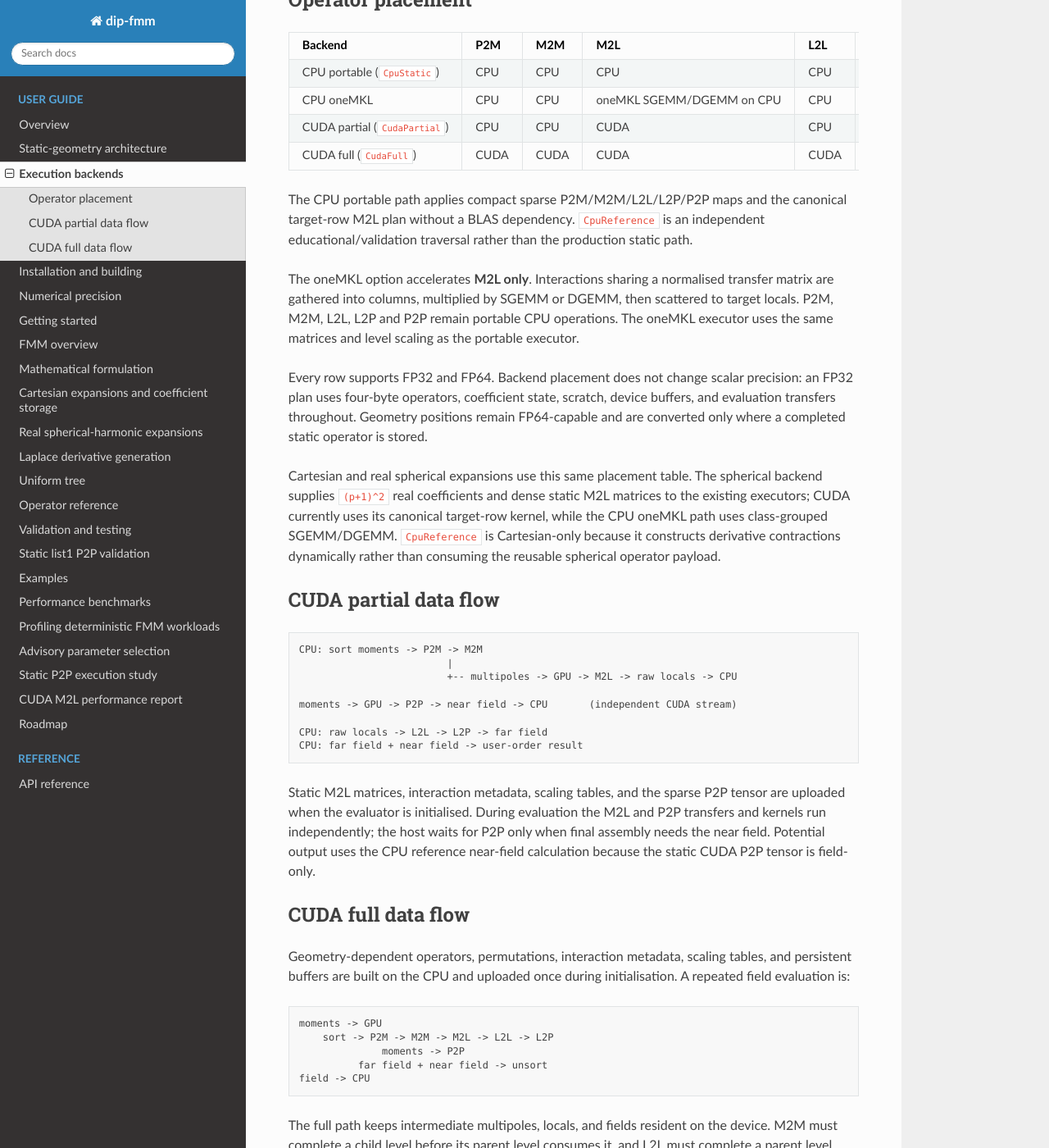
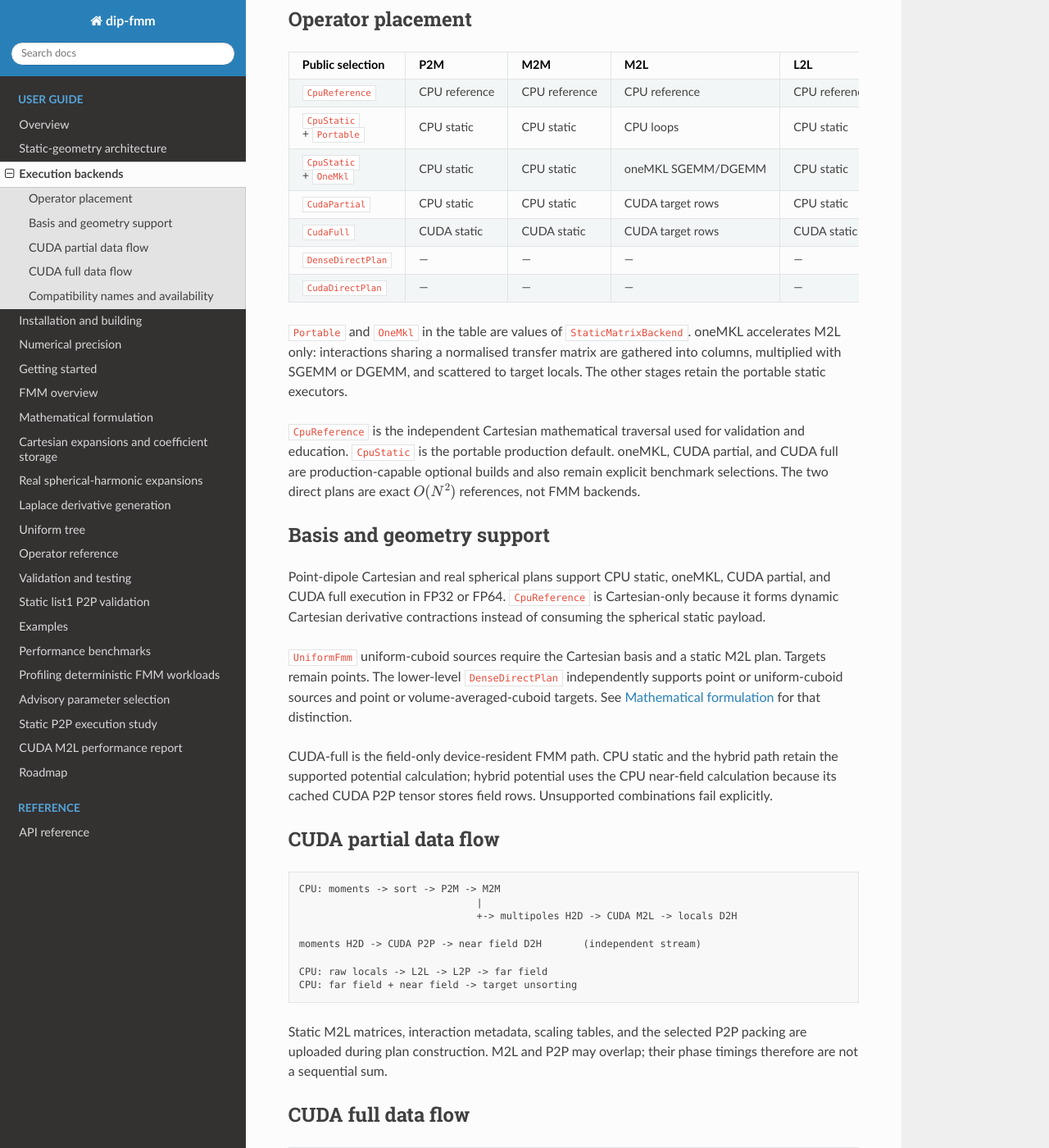
Before and after one commit to Ximtecs/dip-fmm, a Sphinx documentation site: the page built from docs/backends.md, in a window 1280 px wide and 1400 px high, scrolled down 274 px. Shown: the whole window at 82% size. Built offline with Sphinx 7.4.7 and the Read the Docs theme 3.1.0, drawn with Linux system fonts in a browser that asks for light colours; the version number is read from the project's files by our own code; some of the changed text lies outside the part shown.

Commit message:
docs: clarify backend placement and validation

````diff
--- a/docs/backends.md
+++ b/docs/backends.md
@@ -1,84 +1,91 @@
 # Execution backends
 
-All production backends consume the same CPU-built static operators and use
-the same uniform-tree interaction lists. Backend selection changes where an
-operator is applied, not its mathematical definition or traversal order.
-`Auto` resolves conservatively to `CpuStatic`.
+All FMM production backends consume one canonical CPU-built static plan.
+Backend selection changes where and how an operator is applied; it does not
+change the tree, interaction partition, operator mathematics, or requested
+precision. `ExecutionBackend::Auto` resolves to `CpuStatic` and never replaces
+an FMM request with an all-to-all direct calculation.
 
 ## Operator placement
 
-| Backend | P2M | M2M | M2L | L2L | L2P | P2P |
-|---|---|---|---|---|---|---|
-| CPU portable (`CpuStatic`) | CPU | CPU | CPU | CPU | CPU | CPU |
-| CPU oneMKL | CPU | CPU | oneMKL SGEMM/DGEMM on CPU | CPU | CPU | CPU |
-| CUDA partial (`CudaPartial`) | CPU | CPU | CUDA | CPU | CPU | CUDA |
-| CUDA full (`CudaFull`) | CUDA | CUDA | CUDA | CUDA | CUDA | CUDA |
+| Public selection | P2M | M2M | M2L | L2L | L2P | P2P | Device residency |
+|---|---|---|---|---|---|---|---|
+| `CpuReference` | CPU reference | CPU reference | CPU reference | CPU reference | CPU reference | CPU direct `list1` | Host |
+| `CpuStatic` + `Portable` | CPU static | CPU static | CPU loops | CPU static | CPU static | CPU SoA tensor | Host |
+| `CpuStatic` + `OneMkl` | CPU static | CPU static | oneMKL SGEMM/DGEMM | CPU static | CPU static | CPU SoA tensor | Host |
+| `CudaPartial` | CPU static | CPU static | CUDA target rows | CPU static | CPU static | CUDA static tensor | Static GPU data; expansion state crosses at the M2L boundary |
+| `CudaFull` | CUDA static | CUDA static | CUDA target rows | CUDA static | CUDA static | CUDA static tensor | Operators and coefficient state remain on device |
+| `DenseDirectPlan` | — | — | — | — | — | CPU dense exact | Host geometry tensors |
+| `CudaDirectPlan` | — | — | — | — | — | CUDA dense exact | Persistent device geometry and scratch |
 
-The CPU portable path applies compact sparse P2M/M2M/L2L/L2P/P2P maps and the
-canonical target-row M2L plan without a BLAS dependency. `CpuReference` is an
-independent educational/validation traversal rather than the production
-static path.
+`Portable` and `OneMkl` in the table are values of `StaticMatrixBackend`.
+oneMKL accelerates M2L only: interactions sharing a normalised transfer matrix
+are gathered into columns, multiplied with SGEMM or DGEMM, and scattered to
+target locals. The other stages retain the portable static executors.
 
-The oneMKL option accelerates **M2L only**. Interactions sharing a normalised
-transfer matrix are gathered into columns, multiplied by SGEMM or DGEMM, then scattered
-to target locals. P2M, M2M, L2L, L2P and P2P remain portable CPU operations.
-The oneMKL executor uses the same matrices and level scaling as the portable
-executor.
+`CpuReference` is the independent Cartesian mathematical traversal used for
+validation and education. `CpuStatic` is the portable production default.
+oneMKL, CUDA partial, and CUDA full are production-capable optional builds and
+also remain explicit benchmark selections. The two direct plans are exact
+$O(N^2)$ references, not FMM backends.
 
-Every row supports FP32 and FP64. Backend placement does not change scalar
-precision: an FP32 plan uses four-byte operators, coefficient state, scratch,
-device buffers, and evaluation transfers throughout. Geometry positions remain
-FP64-capable and are converted only where a completed static operator is stored.
+## Basis and geometry support
 
-Cartesian and real spherical expansions use this same placement table. The
-spherical backend supplies `(p+1)^2` real coefficients and dense static M2L
-matrices to the existing executors; CUDA currently uses its canonical
-target-row kernel, while the CPU oneMKL path uses class-grouped SGEMM/DGEMM.
-`CpuReference` is Cartesian-only because it constructs derivative contractions
-dynamically rather than consuming the reusable spherical operator payload.
+Point-dipole Cartesian and real spherical plans support CPU static, oneMKL,
+CUDA partial, and CUDA full execution in FP32 or FP64. `CpuReference` is
+Cartesian-only because it forms dynamic Cartesian derivative contractions
+instead of consuming the spherical static payload.
+
+`UniformFmm` uniform-cuboid sources require the Cartesian basis and a static
+M2L plan. Targets remain points. The lower-level `DenseDirectPlan` independently
+supports point or uniform-cuboid sources and point or volume-averaged-cuboid
+targets. See [Mathematical formulation](math.md) for that distinction.
+
+CUDA-full is the field-only device-resident FMM path. CPU static and the hybrid
+path retain the supported potential calculation; hybrid potential uses the CPU
+near-field calculation because its cached CUDA P2P tensor stores field rows.
+Unsupported combinations fail explicitly.
 
 ## CUDA partial data flow
 
 ```text
-CPU: sort moments -> P2M -> M2M
-                         |
-                         +-- multipoles -> GPU -> M2L -> raw locals -> CPU
+CPU: moments -> sort -> P2M -> M2M
+                              |
+                              +-> multipoles H2D -> CUDA M2L -> locals D2H
 
-moments -> GPU -> P2P -> near field -> CPU       (independent CUDA stream)
+moments H2D -> CUDA P2P -> near field D2H       (independent stream)
 
 CPU: raw locals -> L2L -> L2P -> far field
-CPU: far field + near field -> user-order result
+CPU: far field + near field -> target unsorting
 ```
 
-Static M2L matrices, interaction metadata, scaling tables, and the sparse P2P
-tensor are uploaded when the evaluator is initialised. During evaluation the
-M2L and P2P transfers and kernels run independently; the host waits for P2P
-only when final assembly needs the near field. Potential output uses the CPU
-reference near-field calculation because the static CUDA P2P tensor is
-field-only.
+Static M2L matrices, interaction metadata, scaling tables, and the selected P2P
+packing are uploaded during plan construction. M2L and P2P may overlap; their
+phase timings therefore are not a sequential sum.
 
 ## CUDA full data flow
 
-Geometry-dependent operators, permutations, interaction metadata, scaling
-tables, and persistent buffers are built on the CPU and uploaded once during
-initialisation. A repeated field evaluation is:
-
 ```text
-moments -> GPU
-    sort -> P2M -> M2M -> M2L -> L2L -> L2P
-              moments -> P2P
-          far field + near field -> unsort
-field -> CPU
+changing moments -> H2D
+    -> sort -> P2M -> M2M -> M2L -> L2L -> L2P
+                    +-------------------------> P2P
+    -> far + near -> unsort -> final field -> D2H
 ```
 
-The full path keeps intermediate multipoles, locals, and fields resident on
-the device. M2M must complete a child level before its parent level consumes
-it, and L2L must complete a parent level before its children consume it; the
-single CUDA stream supplies those dependencies. The explicit self-identity map
-becomes part of this persistent plan on its first use and cannot change without
-rebuilding the evaluator.
+Geometry-dependent operators, permutations, identity metadata, scaling tables,
+and persistent scratch are uploaded once. A repeated evaluation uploads only
+the changing moments and downloads only the final user-ordered field. The
+fixed target/source identity map is part of the plan; changing it requires a
+new evaluator.
 
-CUDA compilation and runtime device availability are separate. Requesting an
-unavailable backend raises an error; it never silently changes the algorithm
-or falls back to direct all-to-all evaluation. `cuda_direct_p2p_reference` is
-a separate $O(N^2)$ validation facility, not an FMM backend.
+## Compatibility names and availability
+
+`CudaM2LP2P` is the canonical enum value behind `CudaPartial`.
+`CudaM2L` and `CudaM2LStaticP2P` are compatibility aliases for that same
+hybrid implementation, not separate backends. `cuda_m2l_available()` is
+likewise retained as an alias for `cuda_m2l_p2p_available()`.
+
+CUDA compilation and runtime device availability are separate. Capability
+queries report both, and requesting an unavailable backend raises an error.
+The standalone CUDA direct reference remains separately named so its
+quadratic algorithm cannot be mistaken for a fallback FMM.
--- a/docs/installation.md
+++ b/docs/installation.md
@@ -62,9 +62,10 @@ from `$CONDA_PREFIX/lib/cmake/mkl`. If CMake still reports that MKL is missing,
 verify the active environment with
 `test -f "$CONDA_PREFIX/lib/cmake/mkl/MKLConfig.cmake"`.
 
-Static M2L issues one DGEMM per transfer class. It does not place an OpenMP
-region around DGEMM, preventing accidental OpenMP-by-MKL multiplication. Set
-and record `OMP_NUM_THREADS` and `MKL_NUM_THREADS` explicitly when benchmarking.
+Static M2L issues one SGEMM or DGEMM per transfer class according to plan
+precision. It does not place an OpenMP region around the BLAS call, preventing
+accidental OpenMP-by-MKL multiplication. Set and record `OMP_NUM_THREADS` and
+`MKL_NUM_THREADS` explicitly when benchmarking.
 
 For the six-way CPU direct, CUDA direct, portable static-matrix FMM, oneMKL
 static-matrix FMM, partial CUDA FMM, and full CUDA FMM comparison, build the
````
Also changed, not shown: docs/validation.md (+14 -13 lines).
